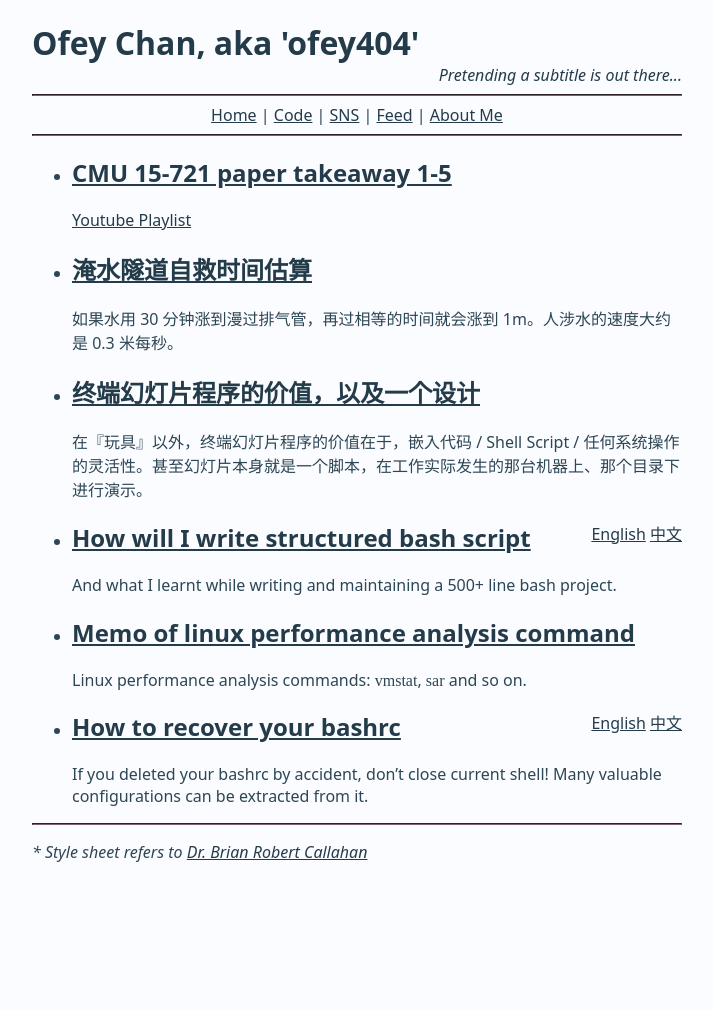
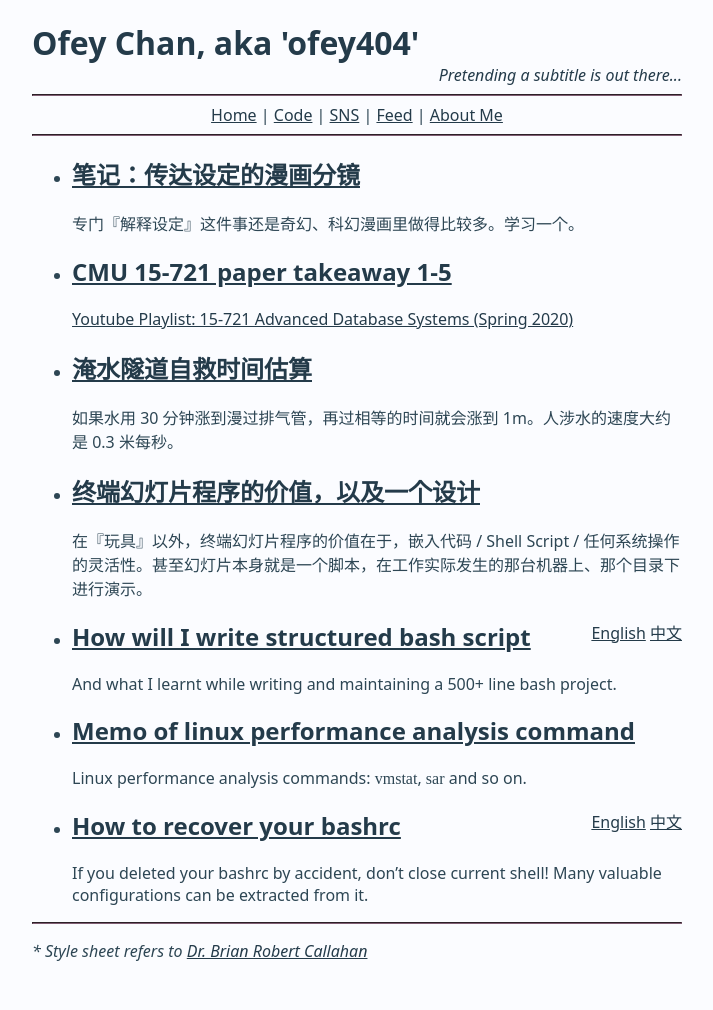
Before and after one commit to ofey404/ofey404.github.io, a Jekyll site: the page built from index.html, in a window 1280 px wide. Shown: the whole page, without its empty margins (283-996 px from the left). Built offline with Jekyll 4.4.1, drawn with Linux system fonts in a browser that asks for light colours; before the commit the page ends 911 px from its top, so only the background shows below that; part of the change alters nothing that is shown.

Commit message:
post: note of manga name

```diff
--- a/_posts/2021-08-06-cmu-15-721-paper-takeaway-1-5.en.markdown
+++ b/_posts/2021-08-06-cmu-15-721-paper-takeaway-1-5.en.markdown
@@ -6,7 +6,7 @@ lang: English
 lang-ref: 2021-08-06-cmu-15-721-paper-takeaway-1-5
 ---
 
-[Youtube Playlist](https://www.youtube.com/playlist?list=PLSE8ODhjZXjasmrEd2_Yi1deeE360zv5O)
+[Youtube Playlist: 15-721 Advanced Database Systems (Spring 2020)](https://www.youtube.com/playlist?list=PLSE8ODhjZXjasmrEd2_Yi1deeE360zv5O)
 
 01 - History of Databases
 ==================
@@ -140,8 +140,6 @@ Key design decisions:
 
 **System:**
 
-**TODO: Fill this table**
-
 | Configuration | CC protocol | Storage Scheme | GC     | Index    |
 | ------------- | ----------- | -------------- | ------ | -------- |
 | Oracle/MySQL  | MV2PL       | Delta          | Vacuum | Logical  |
--- /dev/null
+++ b/_posts/2021-08-09-na-me-of-explaining-world-setting.zh.markdown
@@ -0,0 +1,142 @@
+---
+layout: post
+title:  "笔记：传达设定的漫画分镜"
+date:   2021-08-09 11:29:20 +0800
+lang: 中文
+lang-ref: 2021-08-09-na-me-of-explaining-world-setting
+---
+
+专门『解释设定』这件事还是奇幻、科幻漫画里做得比较多。学习一个。
+
+----
+
+## 电锯人
+
+藤本タツキ，2018，中篇（完结 93 话）
+
+**位置**
+
+分散在整个第 1 话中。
+
+**画面**
+
+对话，黑背景回忆。很大一部分是对狗自言自语。
+
+**内容**
+
+有后续展开需要的关键设定，也有主要用于丰富人物的细节。
+
+| 阅读顺序                         | 设定                                       |
+| -------------------------------- | ------------------------------------------ |
+| 杀恶魔前对狗说话                 | 欠款                                       |
+|                                  | 恶魔猎人（能赚钱）                         |
+| 胡子老头和下属对话               | 欠款的原因                                 |
+|                                  | 正规恶魔猎人的存在                         |
+| 『好奇怪啊』，吃烟头……           | 电次『不会反抗』的性格                     |
+| 和狗对话，梦想 1                 | 性饥渴                                     |
+| ---                              | ---                                        |
+| 回忆：墓前                       | 欠款的原因：细化                           |
+|                                  | 恶魔自我治疗的方法：喝血（几话后不断用到） |
+|                                  | 人狗如何建立关系                           |
+| ---                              | ---                                        |
+| 睡前吐血，夜半工作               | 来自母亲的遗传性心脏病（细节）             |
+| ---                              | ---                                        |
+| 弃尸垃圾堆，回忆：占据身体的约定 | 恶魔可以占据人的身体（心脏）               |
+|                                  | （梦想伏笔回收）                           |
+| ---                              | ---                                        |
+| 警察到来                         | （拥抱回收）                               |
+|                                  | （正规恶魔猎人回收）                       |
+
+两次回忆插入。没有在战斗中之类的地方强行回忆，而是选了两个剧情缓一口气，角色确实在谵妄之中的场景：工作过后的睡眠，在垃圾堆中奄奄一息。
+
+
+
+## 某科学的超电磁炮
+
+鎌池和马 , 冬川基，2009，长篇（133 话，连载中）
+
+**位置**
+
+P4 大跨页，风纪委员惩治超能力混混之后。
+
+**画面**
+
+主要角色全身特写大跨页。当麻、美琴、黑子、初春。
+
+背景角落是风力发电机——学园都市的视觉符号。
+
+旁白方框。
+
+**内容**
+
+有前作的作品不用讲得很多。学园都市、名字、人口构成、超能力开发。
+
+假如是一个没有前作的漫画，也是相对合格的设定解说页了，简洁不拖沓。
+
+反例是魔法禁书目录（鎌池和马 , 近木野中哉），第 1 话 P2。上下三分格，除了字以外页面上没有别的标志性视觉元素。
+
+
+
+## 铳梦
+
+木城幸人，1991，长篇（9 卷 51 话）
+
+**位置**
+
+第 1 话前 5 页。
+
+**画面**
+
+分格的无对白景物描写。标志性的视觉符号——扎雷姆和垃圾山。
+
+**内容**
+
+凯丽的由来，顺便通过对话交代她失忆。
+
+废铁镇和扎雷姆印象图，两座城市之间的关系。
+
+## 来自深渊
+
+土笔章人，2014，中篇（60 话，连载中）
+
+**位置**
+
+扉页、尾页的设定解说，以剧中探窟家教材，或者装备介绍的形式。
+
+第 1 话开头、中间、结尾——三次提到深渊。
+
+**画面**
+
+三次都使用了一整页。
+
+- 星之指南针：莉可的独白之后接孤儿院窗口往外望的全景；
+- 深渊的历史与纵向地图：羊皮纸手绘地图+大量无边框解说词；
+- 深渊纵向大特写：印象图——神秘、恐怖、巨大、吞噬一切，一句解说词（深渊的名字），画面拟声词。
+
+**内容**
+
+开头：星之指南针，奈落之底是探索的方向，野心勃勃的女主。
+
+插入：洞穴的地理、历史，城市的位置和由来。
+
+结尾：世界上最后的未知领域。
+
+
+
+## 关于前辈很烦人的事
+
+しろまんた，2018，短篇
+
+**位置**
+
+01回作为自成一体的发糖短篇看也是可以的，4 页中的前两页都用于传达设定了。
+
+**画面**
+
+旁白方框+带对白的蒙太奇。1 格或者 2 格为一个场景，带一个旁白框。
+
+**内容**
+
+主角间的相处片段。解说两人的关系。
+
+离现实生活越近，越多东西就不需要介绍。
```
